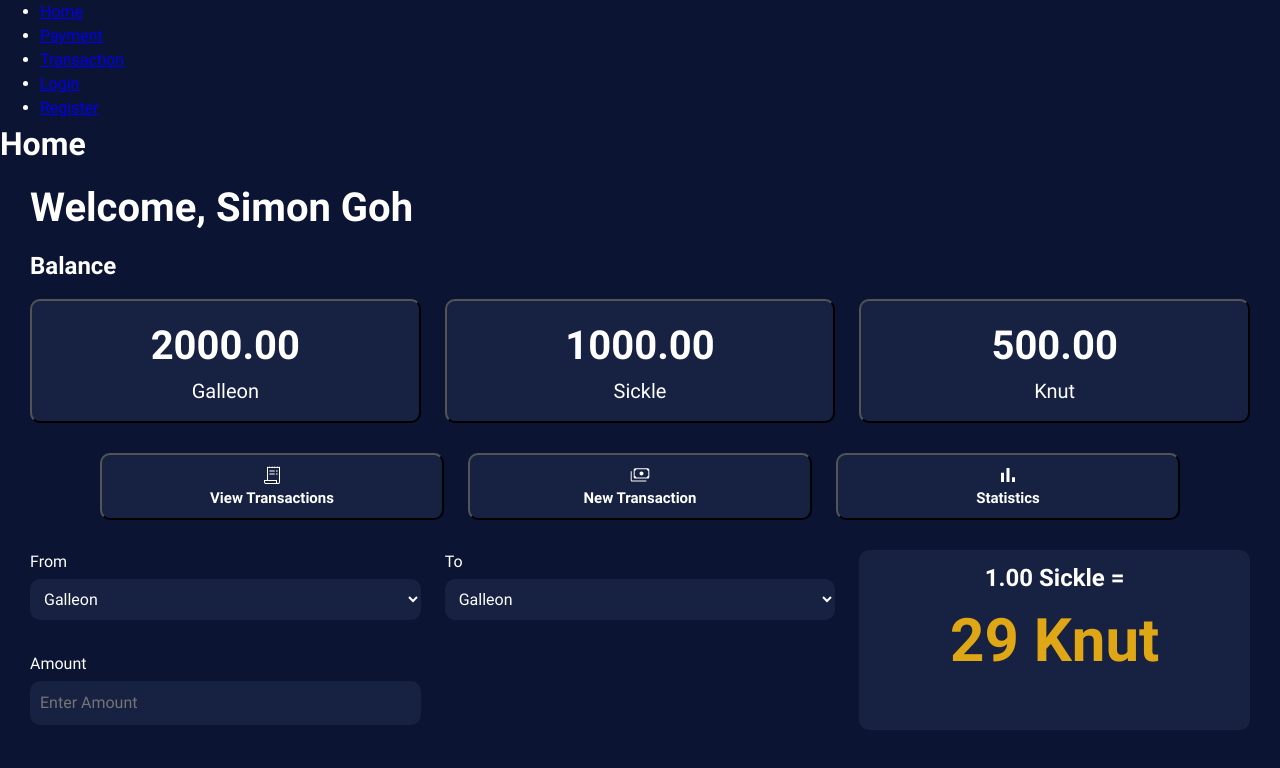
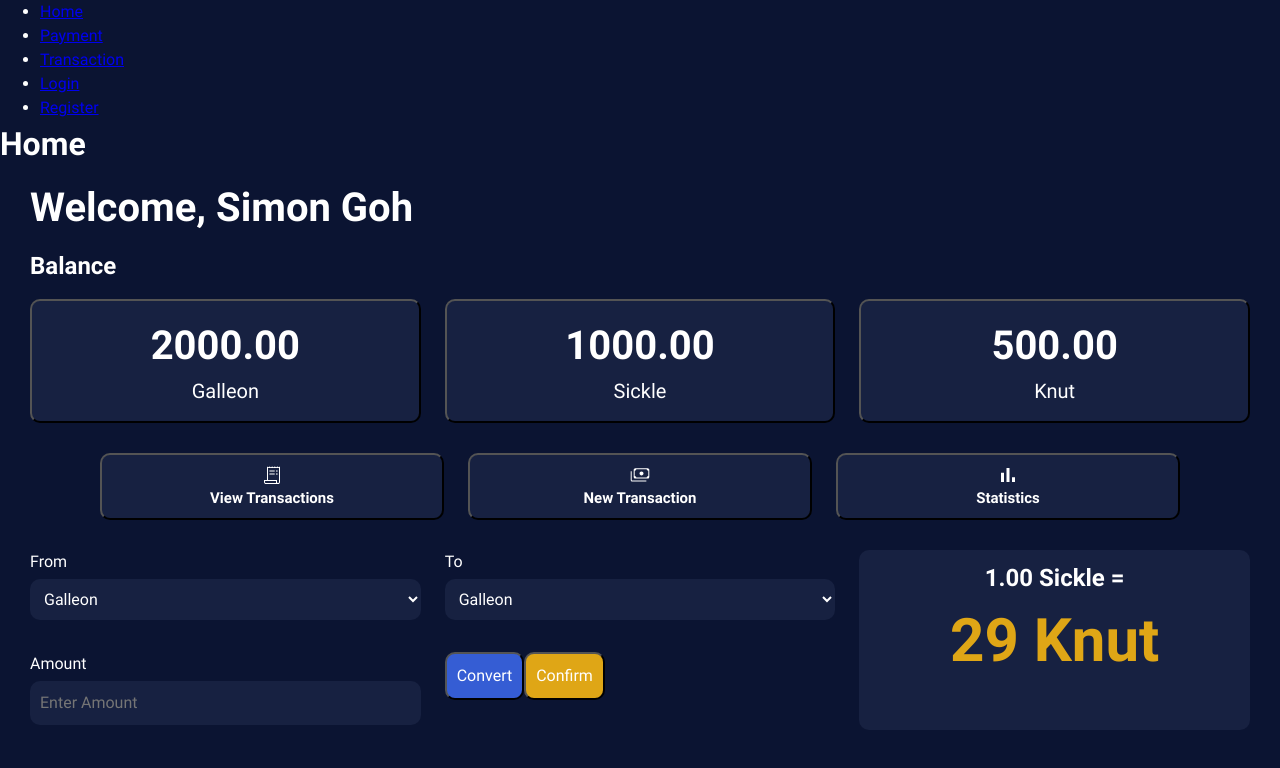
Before and after one commit to BuzzOffer/E-Gringotts-Frontend, a React (Vite) app: page / in a window 1280 px wide. Shown: the top 768 px of the page. Built offline with nearby package versions, Linux system fonts and the light colour scheme.

Commit message:
added buttons and styled them

```diff
--- /dev/null
+++ b/src/pages/Home/convertbuttons.jsx
@@ -0,0 +1,10 @@
+function ConvertButtons() {
+    return (
+        <div>
+            <button id="convertButtons" className="convert">Convert</button>
+            <button id="convertButtons" className="confirm">Confirm</button>
+        </div>
+    );
+}
+
+export default ConvertButtons
--- a/src/pages/Home/home.css
+++ b/src/pages/Home/home.css
@@ -59,6 +59,12 @@
     border: none;
 }
 
+#convertButtons {
+    color: #FFFFFF;
+    padding: 10px;
+    text-align: center;
+    border-radius: 10px;
+}
 
 .balanceButtons {
     display: grid;
@@ -106,3 +112,10 @@
     font-size: 60px;
     color: #DFA616;
 }
+
+.convert {
+    background-color: #355DD4;
+}
+.confirm {
+    background-color: #DFA616;
+}
--- a/src/pages/Home/index.jsx
+++ b/src/pages/Home/index.jsx
@@ -5,6 +5,7 @@ import FromMenu from './frommenu.jsx';
 import ToMenu from './tomenu.jsx';
 import CurrencyRate from './currencyrate.jsx';
 import Amount from './amount.jsx';
+import ConvertButtons from './convertbuttons.jsx';
 import './home.css'
 
 export default function Home(){
@@ -22,6 +23,7 @@ export default function Home(){
                     <CurrencyRate />
                 </div>
                 <Amount />
+                <ConvertButtons />
             </div>
         </>
     );
```
